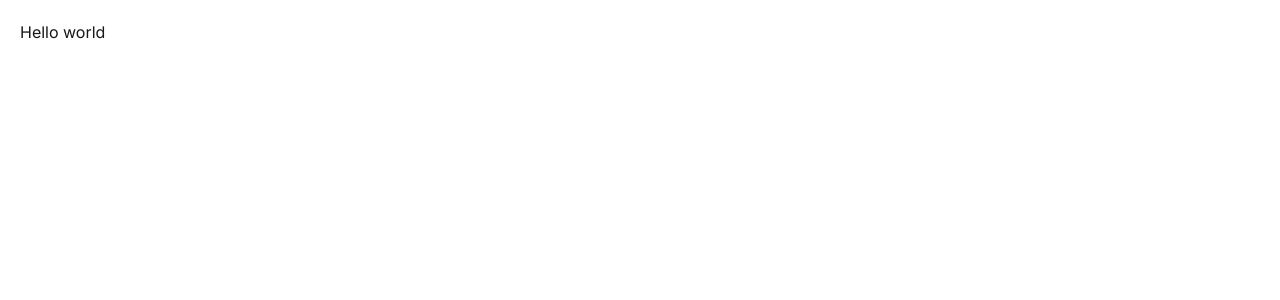
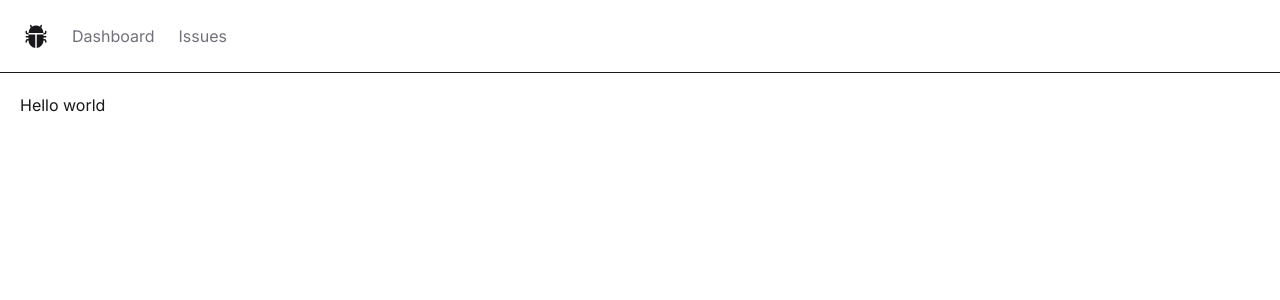
Before and after one commit to ScottyCompton/issue-tracker, a Next.js app: page / in a window 1280 px wide. Shown: the top 300 px of the page. Built offline with nearby package versions, Linux system fonts and the light colour scheme.

Commit message:
created top navbar

```diff
--- /dev/null
+++ b/app/components/Navbar.tsx
@@ -0,0 +1,29 @@
+import Link from 'next/link'
+import React from 'react'
+import { BsBugFill } from "react-icons/bs";
+
+const Navbar = () => {
+
+    const links = [
+        {label: 'Dashboard', href: '/'},
+        {label: 'Issues', href: '/issues'},
+    ]
+
+  return (
+    <nav className='flex space-x-6 border-b p-6'>
+        <Link href="/"><BsBugFill size={24} /></Link>
+        <ul className='flex space-x-6'>
+            {links.map((link) => {
+                return (
+                    <li key={link.href}>
+                        <Link className='text-zinc-500 hover:text-zinc-800 transition-colors' href={link.href}>{link.label}</Link>
+                    </li>
+                )
+            })}
+
+        </ul>
+    </nav>
+  )
+}
+
+export default Navbar
--- a/app/layout.tsx
+++ b/app/layout.tsx
@@ -1,6 +1,7 @@
 import './globals.css'
 import type { Metadata } from 'next'
 import { Inter } from 'next/font/google'
+import Navbar from './components/Navbar'
 
 
 const inter = Inter({ subsets: ['latin'] })
@@ -18,6 +19,7 @@ export default function RootLayout({
   return (
     <html lang="en" data-theme="light">
       <body className={inter.className}>
+        <Navbar />
           <main className='p-5'>{children}</main>
       </body>
     </html>
--- a/package.json
+++ b/package.json
@@ -32,6 +32,7 @@
     "react": "19.1.0",
     "react-dom": "19.1.0",
     "react-email": "^4.1.3",
+    "react-icons": "^5.5.0",
     "resend": "^4.6.0",
     "tailwindcss": "4.1.11",
     "typescript": "5.8.3",
```
Also changed, not shown: 1 other file (tests, documents, lock files or other folders).
